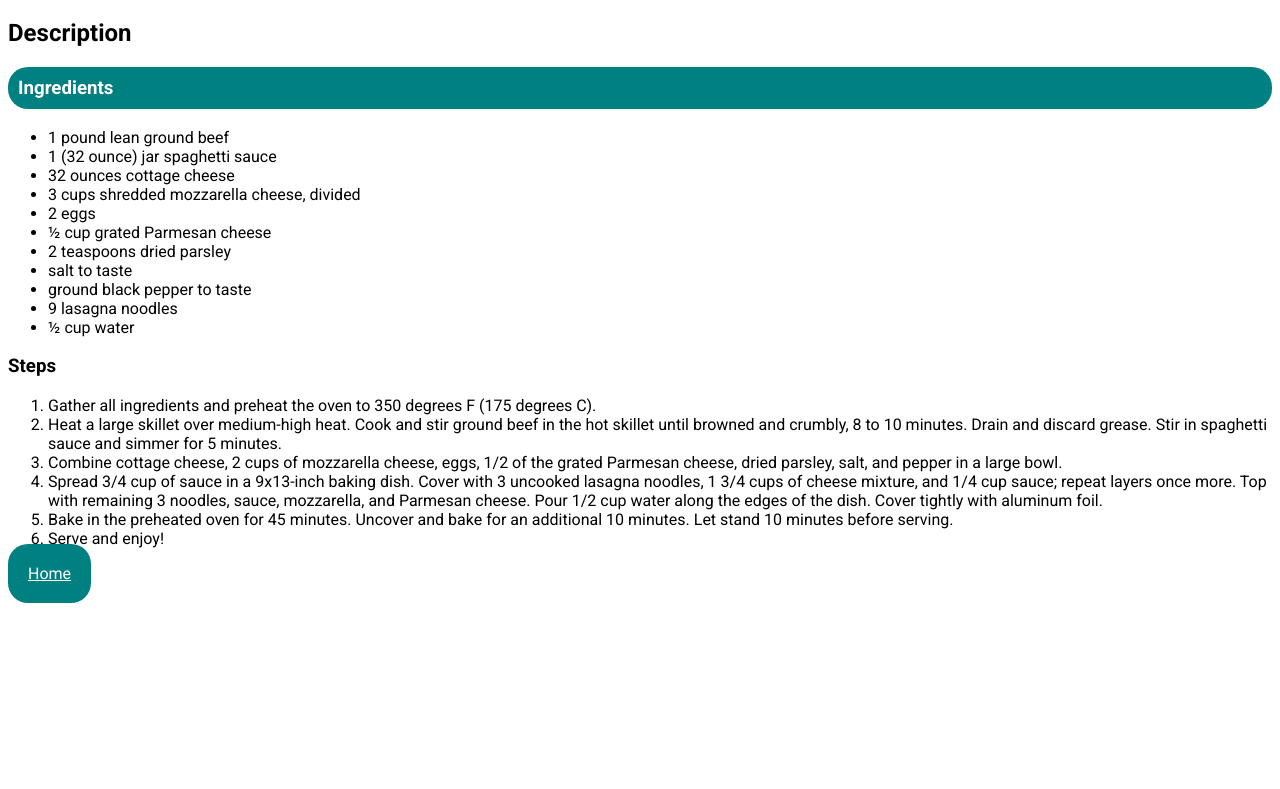
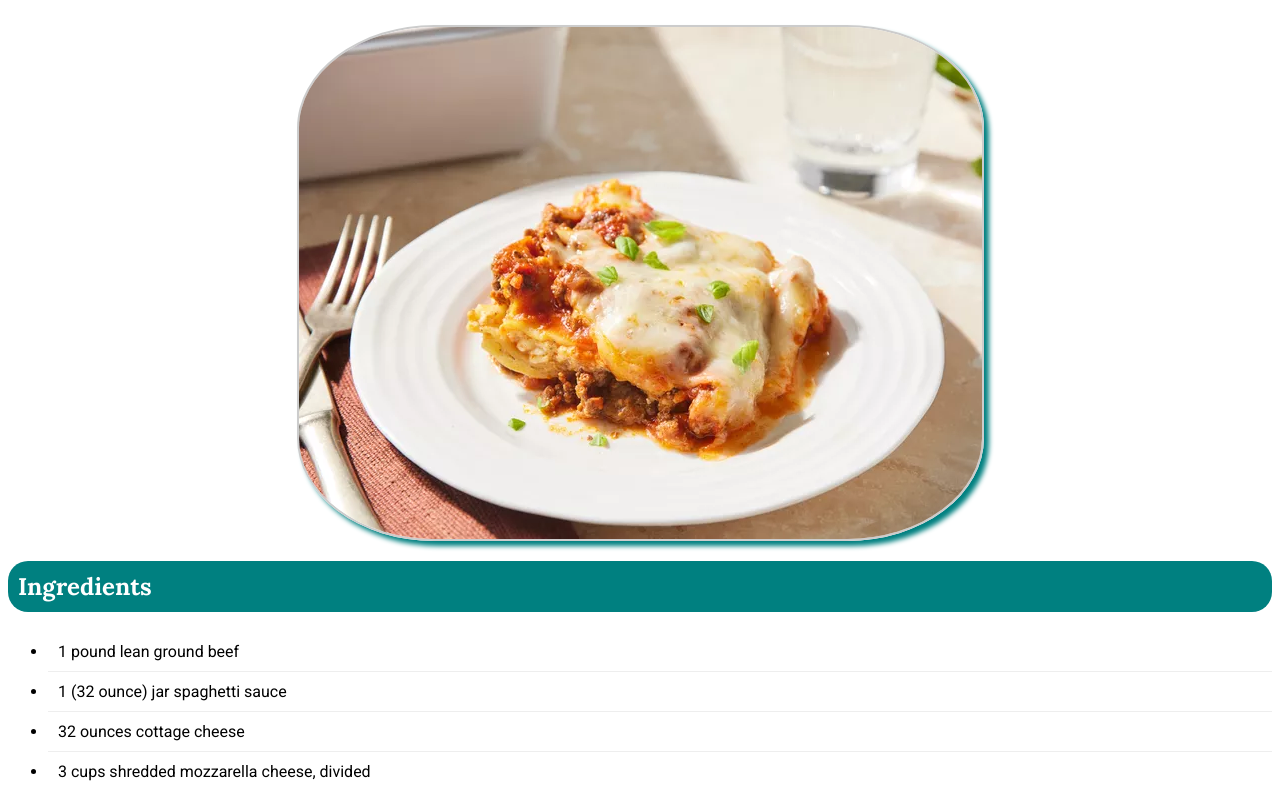
Before and after one commit to Harold-FN-2187/odin-recipes, a plain HTML site: page recipes/lasagna.html in a window 1280 px wide. Shown: the part 137-926 px from the top of the page. Before the commit the page ends 800 px from the top, so only its background shows below. Drawn offline with Linux system fonts and the light colour scheme.

Commit message:
Made a few changesto typefaces

```diff
--- a/recipes/lasagna.html
+++ b/recipes/lasagna.html
@@ -11,14 +11,14 @@
     <main>
       <h1>Easy Lasagna</h1>
 
-      <h2>Description</h2>
       <!-- Add image of finished Recipe-->
       <!-- Add image name? directly underneath the image?-->
+      <img id="img" src="/images/EasyLasagna.webp" />
       <!-- Add description of Recipe-->
       <p></p>
 
       <!-- List recipes in unordered list-->
-      <h3 id="ingredients">Ingredients</h3>
+      <h2 id="ingredients">Ingredients</h2>
       <ul>
         <li>1 pound lean ground beef</li>
         <li>1 (32 ounce) jar spaghetti sauce</li>
@@ -27,30 +27,33 @@
         <li>2 eggs</li>
         <li>½ cup grated Parmesan cheese</li>
         <li>2 teaspoons dried parsley</li>
-        <li>salt to taste</li>
+        <li>alt to taste</li>
         <li>ground black pepper to taste</li>
-        <li>9 lasagna noodles</li>
+        <li>9 Lasagna noodles</li>
         <li>½ cup water</li>
       </ul>
 
       <!-- Steps for Making dish-->
       <!-- Add images of steops-->
-      <h3>Steps</h3>
+      <h2 id="steps">Steps</h2>
       <ol>
         <li>
           Gather all ingredients and preheat the oven to 350 degrees F (175
           degrees C).
         </li>
+        <img src="/images/EasyLasgnaSteps/lasagna_step1.webp" />
         <li>
           Heat a large skillet over medium-high heat. Cook and stir ground beef
           in the hot skillet until browned and crumbly, 8 to 10 minutes. Drain
           and discard grease. Stir in spaghetti sauce and simmer for 5 minutes.
         </li>
+        <img src="/images/EasyLasgnaSteps/lasagna_step2.webp" />
         <li>
           Combine cottage cheese, 2 cups of mozzarella cheese, eggs, 1/2 of the
           grated Parmesan cheese, dried parsley, salt, and pepper in a large
           bowl.
         </li>
+        <img src="/images/EasyLasgnaSteps/lasagna_step3.webp" />
         <li>
           Spread 3/4 cup of sauce in a 9x13-inch baking dish. Cover with 3
           uncooked lasagna noodles, 1 3/4 cups of cheese mixture, and 1/4 cup
@@ -58,14 +61,17 @@
           mozzarella, and Parmesan cheese. Pour 1/2 cup water along the edges of
           the dish. Cover tightly with aluminum foil.
         </li>
+        <img src="/images/EasyLasgnaSteps/lasagna_step4.webp" />
         <li>
           Bake in the preheated oven for 45 minutes. Uncover and bake for an
           additional 10 minutes. Let stand 10 minutes before serving.
         </li>
+        <img src="/images/EasyLasgnaSteps/lasagna_step5.webp" />
         <li>Serve and enjoy!</li>
+        <img src="/images/EasyLasgnaSteps/lasagna_step6.webp" />
       </ol>
 
-      <a id="footer-item" href="../index.html">Home</a>
+      <a href="../index.html">Home</a>
     </main>
   </body>
 </html>
--- a/styles.css
+++ b/styles.css
@@ -1,4 +1,5 @@
 @import url('https://fonts.googleapis.com/css2?family=Roboto:wght@400;700&display=swap');
+@import url('https://fonts.googleapis.com/css2?family=Lora:ital,wght@0,400..700;1,400..700&display=swap');
 
 body {
   font-family: 'Roboto', sans-serif;
@@ -16,13 +17,15 @@ h1 {
   font-weight: 700;
   text-align: center;
   font-size: 62px;
+  font-family: 'Lora';
 }
 
-#ingredients {
+#ingredients, #steps{
     background-color: teal;
     color:white;
     padding: 10px;
     border-radius: 20px;
+    font-family: 'Lora';
 }
 
 #footer-item {
@@ -34,3 +37,23 @@ h1 {
   color: white;
   border-radius: 20px;
 }
+
+#img {
+  display: block;
+  margin: 20px auto;
+  border-radius: 20%;
+  border: 2px solid #ccc;
+  box-shadow: 5px 5px 5px teal;
+}
+
+ol li{
+  text-wrap: pretty;
+  padding: 10px;
+  border-bottom: 1px solid #eee;
+}
+
+ul li{
+  text-wrap: pretty;
+  padding: 10px;
+  border-bottom: 1px solid #eee;
+}
```
Also changed, not shown: recipes/recipe2.html (+2 -3 lines), recipes/recipe3.html (+3 -4 lines), recipes/recipe4.html (+5 -5 lines), recipes/recipe5.html (+3 -3 lines).
